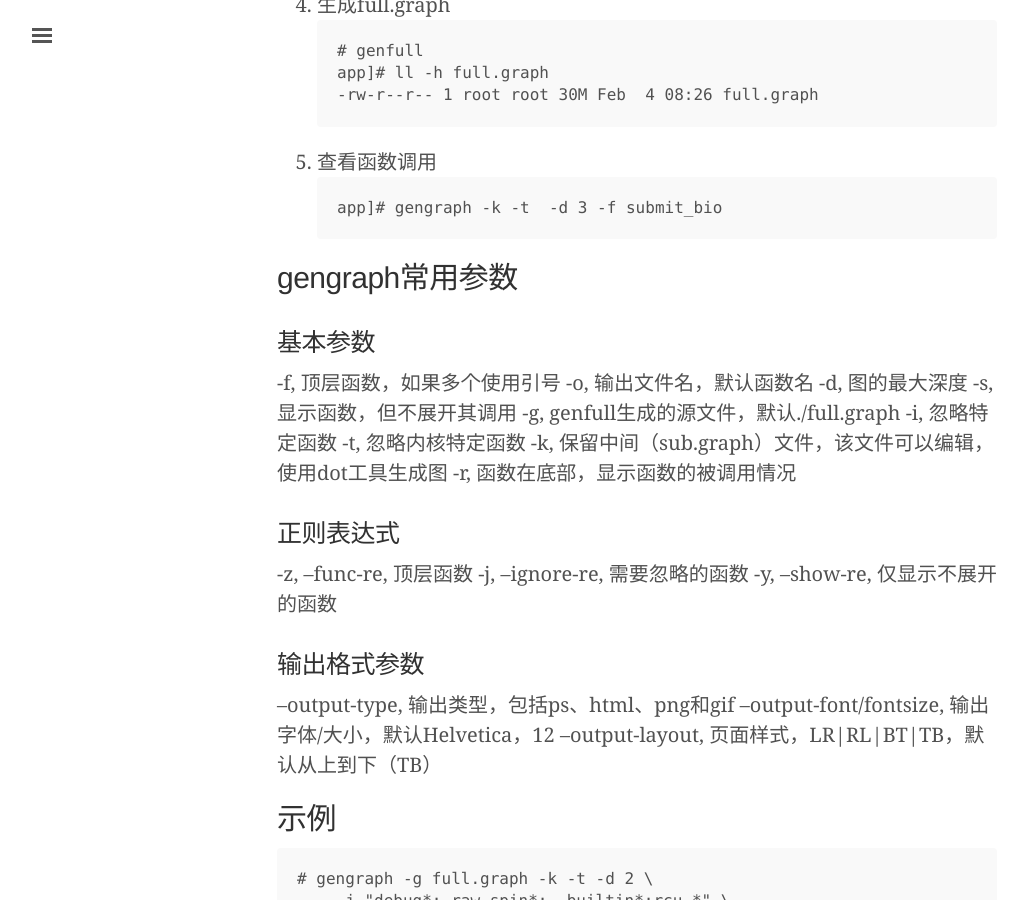
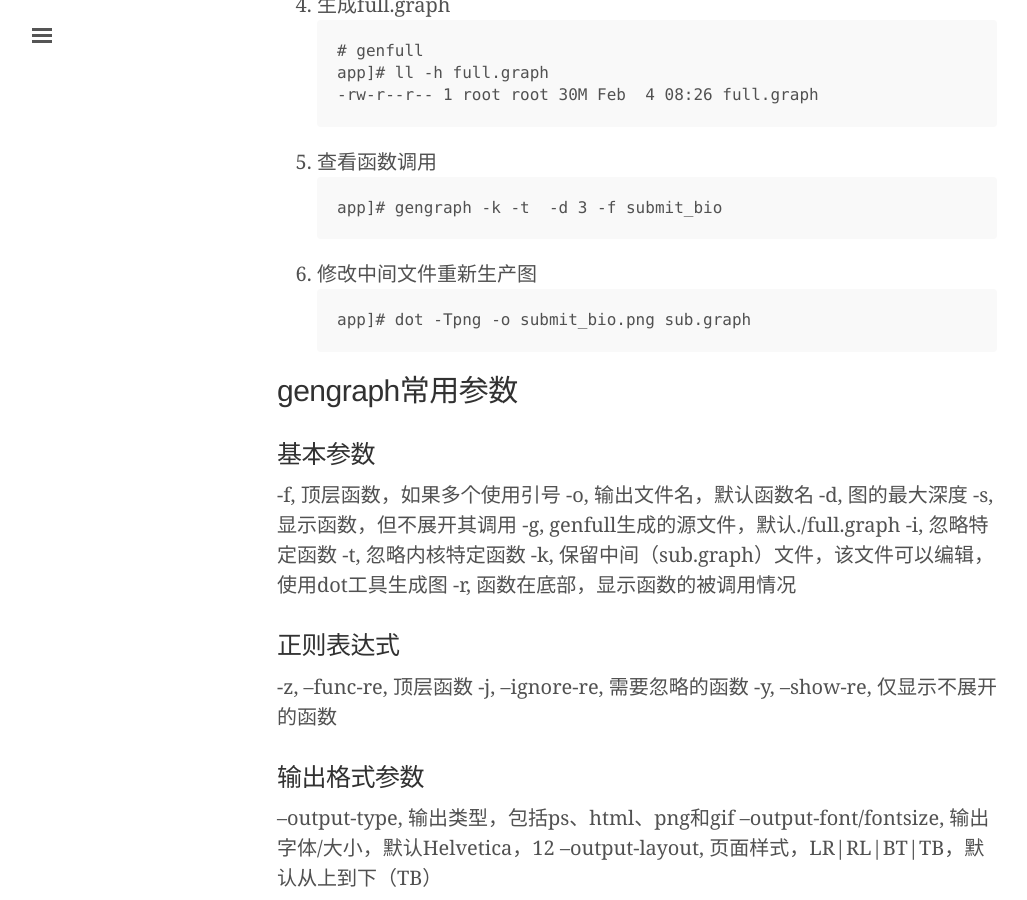
Before and after one commit to dlworld/dlworld.github.io, a Jekyll site: the page built from _posts/2017-02-04-codeviz.md, in a window 1280 px wide and 900 px high, scrolled down 1624 px. Shown: the whole window, without its empty margins (3-1030 px from the left). Built offline with Jekyll 4.4.1, drawn with Linux system fonts in a browser that asks for light colours; comment, search, counter and statistics services are not loaded.

Commit message:
修改：     _posts/2016-2-13-vagrant_coreos.md 	修改：     _posts/2016-2-21-coreos_sdk.md 	修改：     _posts/2017-02-04-codeviz.md

````diff
--- a/_posts/2017-02-04-codeviz.md
+++ b/_posts/2017-02-04-codeviz.md
@@ -62,6 +62,11 @@ app]# ll -h full.graph
 1. 查看函数调用
 ```
 app]# gengraph -k -t  -d 3 -f submit_bio
+```
+
+1. 修改中间文件重新生产图
+```
+app]# dot -Tpng -o submit_bio.png sub.graph
 ```
 
 ## gengraph常用参数
````
Also changed, not shown: _posts/2016-2-13-vagrant_coreos.md (+1 -1 lines), _posts/2016-2-21-coreos_sdk.md (+2 -0 lines).
